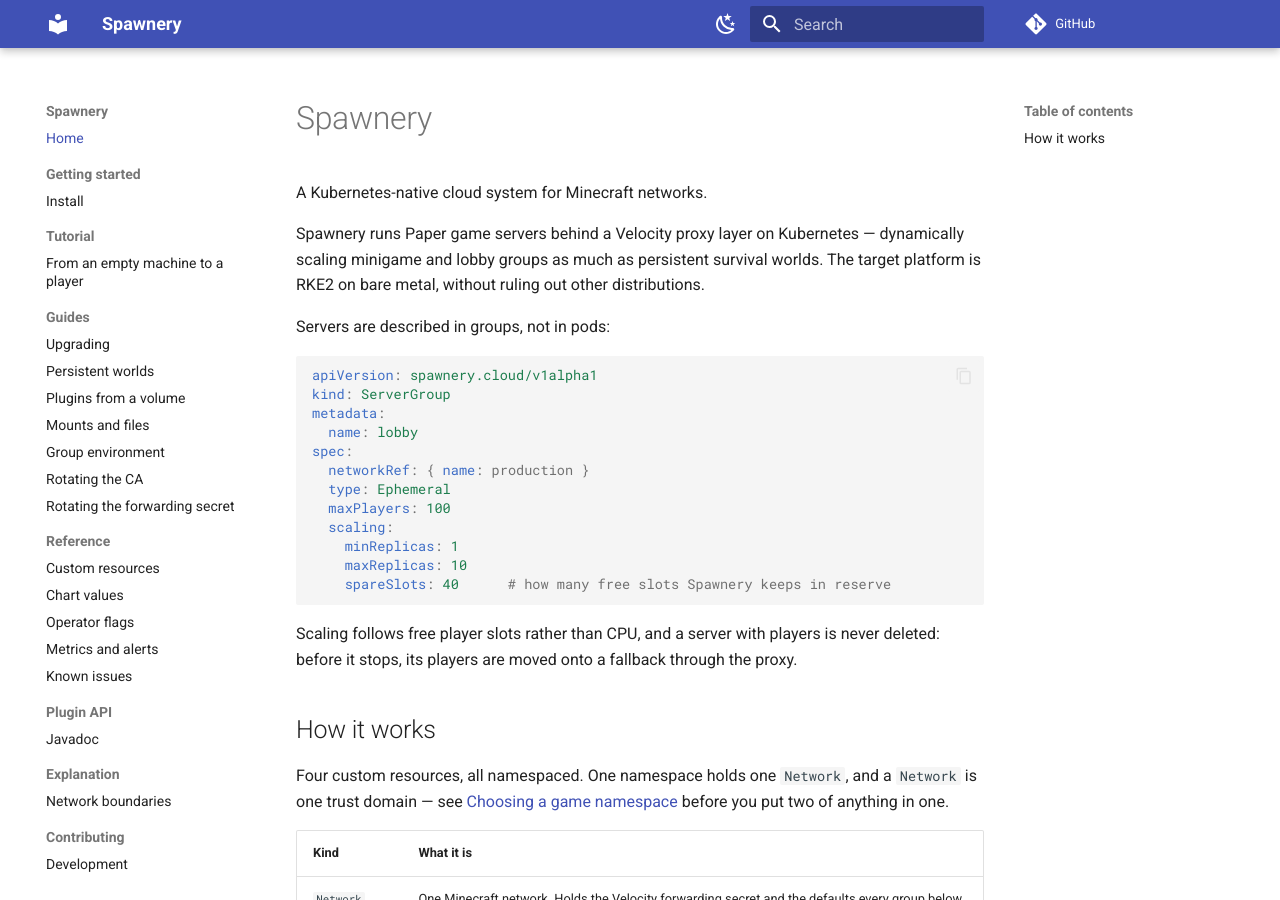
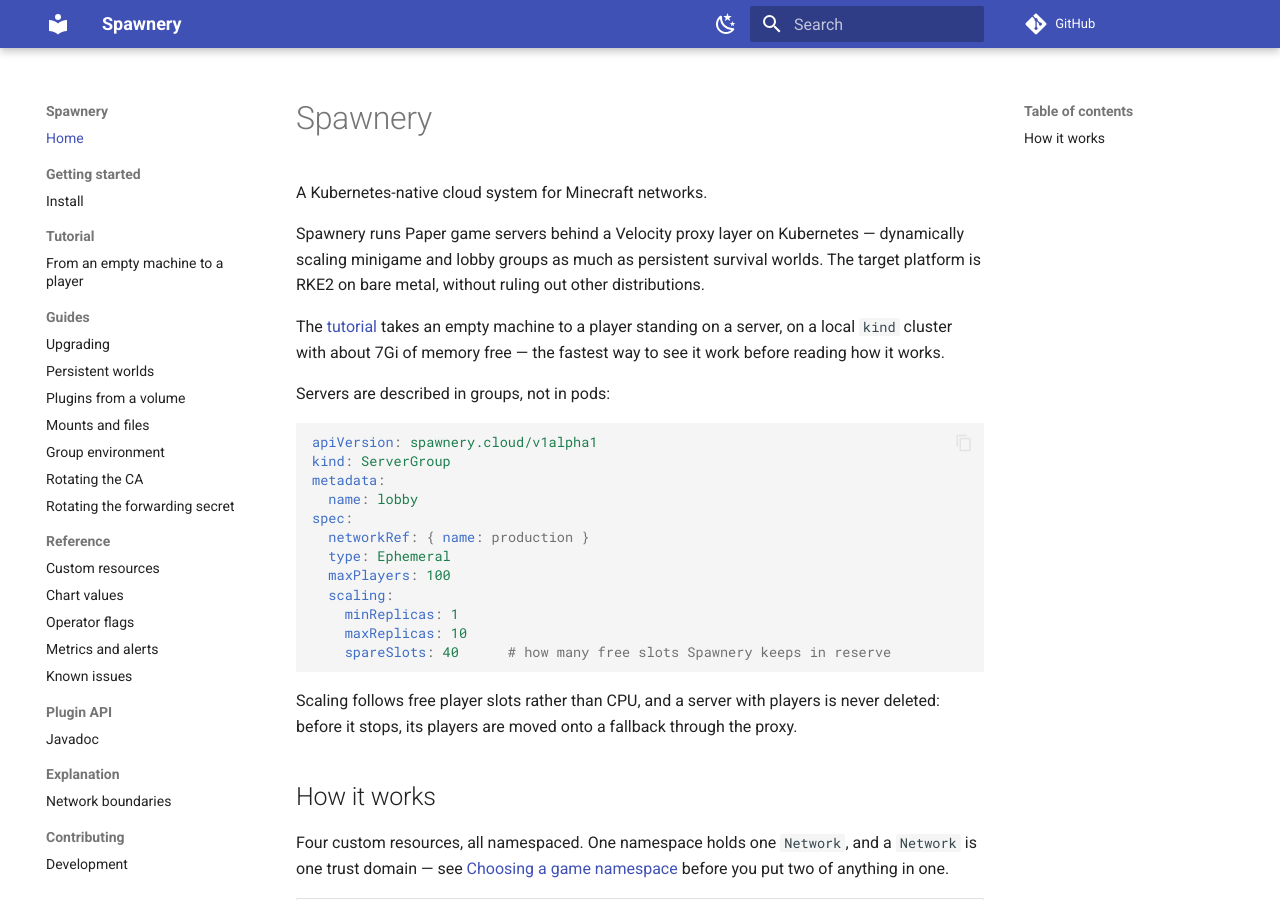
Before and after one commit to spawnery/spawnery, an MkDocs documentation site: the page built from docs/index.md, in a window 1280 px wide and 900 px high. Built offline with MkDocs 1.6.1 and Material for MkDocs 9.7.7, drawn with Linux system fonts in a browser that asks for light colours; comment, search, counter and statistics services are not loaded.

Commit message:
docs: the front page offers the tutorial first
docs/index.md opened straight into architecture, and README's Install
section sent every reader at the helm command with no route to try
the thing first. Both now point at the tutorial before that: the
front page as one line ahead of the diagram, README as the lead-in to
Install for a first run, keeping the helm command as-is for anyone
who has already done this.

Co-Authored-By: Claude Opus 5 (1M context) <noreply@anthropic.com>
Claude-Session: https://claude.ai/code/session_01RhLpABDQDo2jeWRbfNEdtT

```diff
--- a/docs/index.md
+++ b/docs/index.md
@@ -6,6 +6,10 @@ Spawnery runs Paper game servers behind a Velocity proxy layer on Kubernetes —
 dynamically scaling minigame and lobby groups as much as persistent survival
 worlds. The target platform is RKE2 on bare metal, without ruling out other
 distributions.
+
+The [tutorial](tutorial/index.md) takes an empty machine to a player standing
+on a server, on a local `kind` cluster with about 7Gi of memory free — the
+fastest way to see it work before reading how it works.
 
 Servers are described in groups, not in pods:
 
```
Also changed, not shown: README.md (+4 -0 lines).
